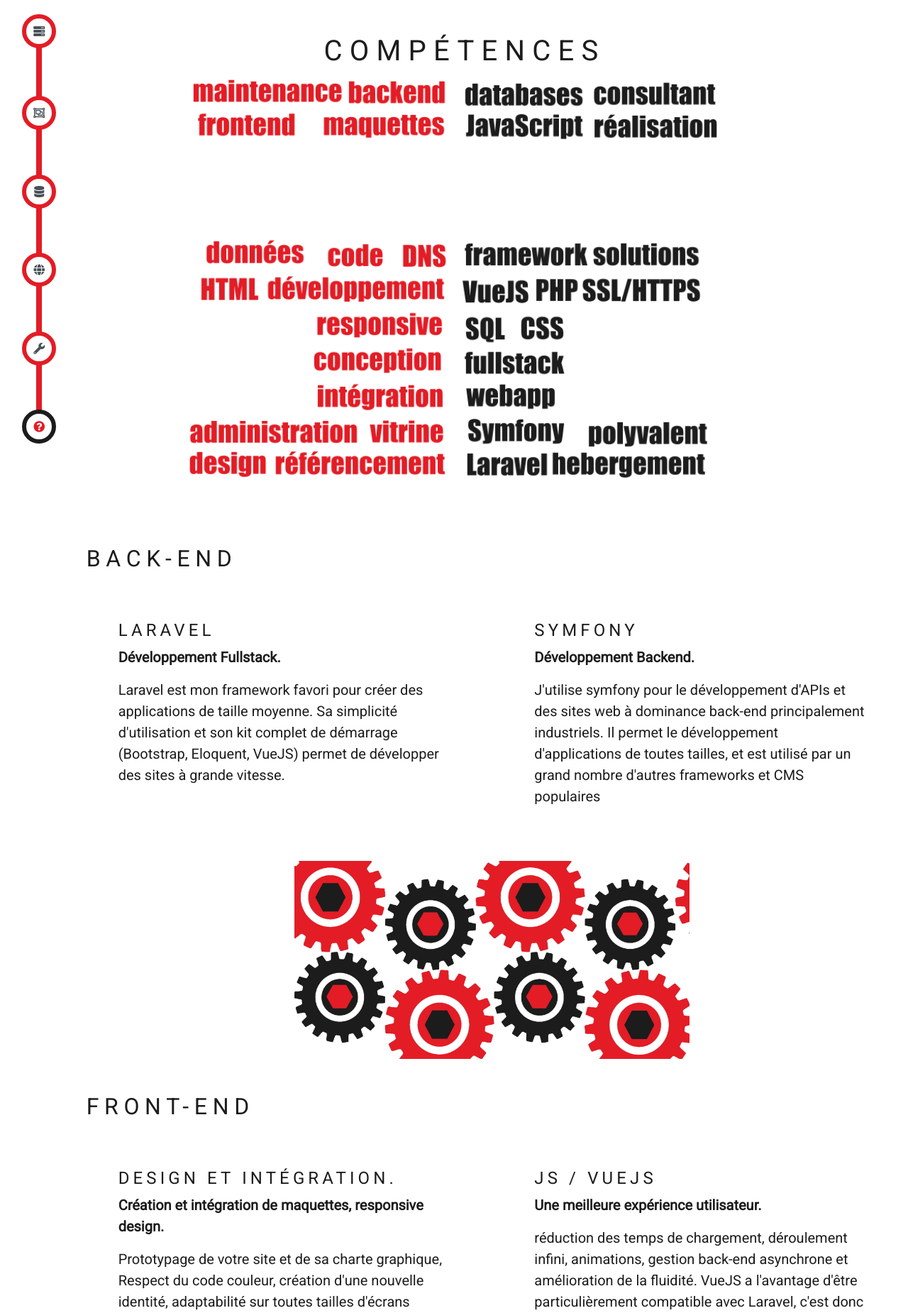
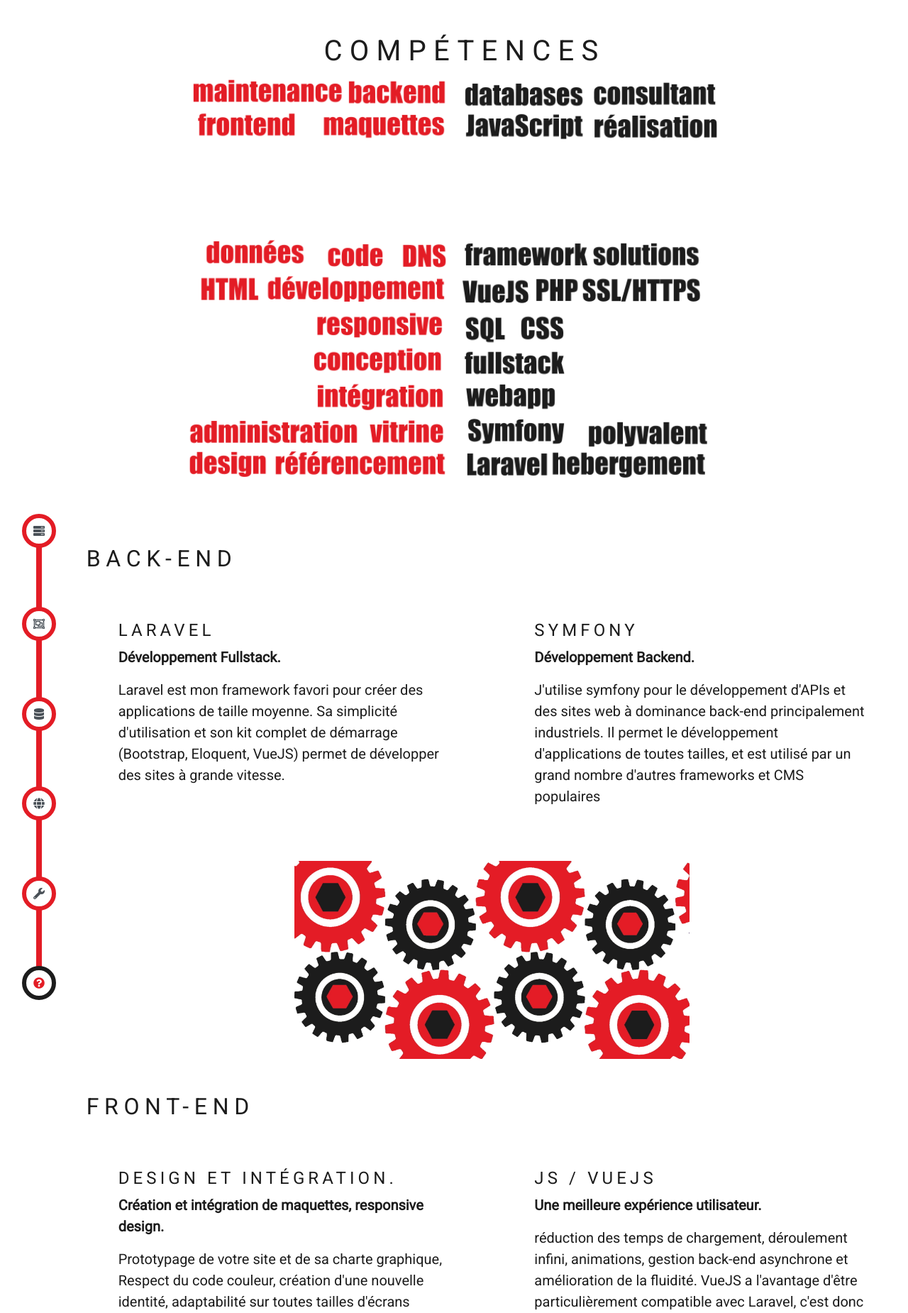
Before and after one commit to EtienneSurleau/site-personnel, a Symfony app: template templates/home/competences.html.twig in a window 1280 px wide. Shown: the part 80-1930 px from the top of the page at 71% size. Run offline with Twig, Linux system fonts and the light colour scheme; the template is opened without the code that fills it, so the values that code supplies are empty; form fields are guessed from the names that the template uses; some libraries are stand-ins or nearby versions.

Commit message:
fix scrosspy...again

```diff
--- a/public/css/main.css
+++ b/public/css/main.css
@@ -4,12 +4,13 @@
 }
 html {
     scroll-behavior: smooth;
-    overflow-x: hidden;
 }
 body{
     font-family: 'Roboto', sans-serif;
     color: var(--black-color);
-    overflow-x: hidden;
+}
+#content{
+    overflow: hidden;
 }
 h1,h2,h3,h4,h5{
     text-transform: uppercase;
@@ -304,11 +305,11 @@
 
 #scrollspy-competences{
     border: 4px solid var(--red-color);
-    position: fixed;
+    position: sticky;
     left: 4%;
-    top: 12vh;
+    top: 15vh;
     margin-top: 20px;
-    height: 70vh;
+    height: 80vh;
     border-radius: 2px;
     width: 0;
     padding-left: 0;
--- a/templates/base.html.twig
+++ b/templates/base.html.twig
@@ -69,8 +69,13 @@
             {% endif %}
         {% endfor %}
     {% endfor %}
+    <div id="content">
+        {% block body %}
+        {% endblock %}
+    </div>
+    {% block comp_body %}
 
-    {% block body %}{% endblock %}
+    {% endblock %}
 
     <footer class="mt-5" data-aos="fade-in">
         <div class="container">
--- a/templates/home/competences.html.twig
+++ b/templates/home/competences.html.twig
@@ -7,7 +7,7 @@
     <title>Etienne Surleau - Compétences</title>
 {% endblock %}
 
-{% block body %}
+{% block comp_body %}
     <div class="container-fluid firstelement fullscreen" data-aos="fade-right" data-aos-duration="1000" id="competences-bg">
         <div class="row">
             <div class="col-12 py-5 text-center">
```
